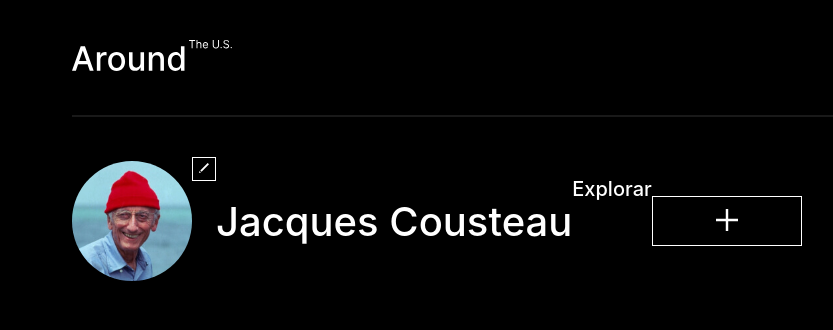
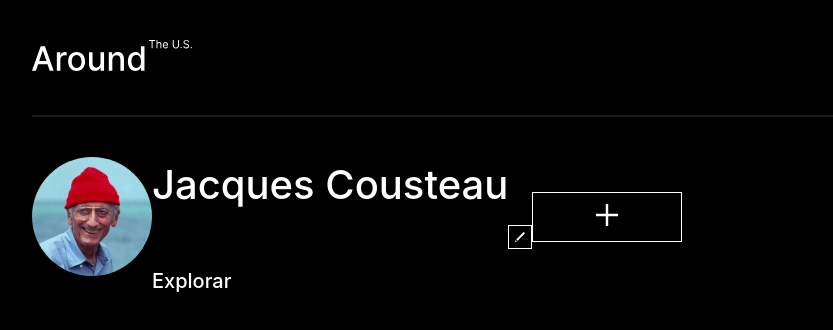
Before and after one commit to gabrieelrossini/web_project_4_ptbr, a plain HTML site: page index.html in a window 1280 px wide. Shown: the whole page, without its empty margins (168-1001 px from the left). Drawn offline with Linux system fonts and the light colour scheme.

Commit message:
voltando a atualizar o header com dimensões mais corretas, além de continuar mexendo no css como um todo

```diff
--- a/index.html
+++ b/index.html
@@ -1,7 +1,7 @@
 <!DOCTYPE html>
 <html lang="pt">
 <head>
-    <meta chart="UTF-8">
+    <meta charset="UTF-8">
     <meta name="viewport" content="width=device-width, initial-scale=1.0">
     <link rel="stylesheet" href="pages/index.css">
     <title>Pelos E.U.A.</title>
@@ -13,18 +13,18 @@
     </header>
     <main class="main">
         <section class="profile">
-            <img class="profile__img" src="./images/img-profile.jpg" src="um senhor de idade, com óculos e vestido de uma touca vermelha, sorrindo">
+            <img class="profile__img" src="./images/img-profile.jpg" alt="um senhor de idade, com óculos e vestido de uma touca vermelha, sorrindo">
             <div class="profile__data">
+                <p class="profile__name">Jacques Cousteau</p>
                 <button class="profile__edit">
                     <img class="profile__pen" src="./images/img-edit.svg" alt="uma caneta que indica o local onde o usuário pode editar o perfil">
                 </button>
-                <div class="form">
-                    <form class="form__container">
-                        <h2 class="form__title"></h2>
-                    </form>
-                </div>
-                <p class="profile__name">Jacques Cousteau</p>
                 <p class="profile__info">Explorar</p>
+            </div>
+            <div class="form">
+                <form class="form__container">
+                    <p class="form__title"></p>
+                </form>
             </div>
             <button class="profile__add">
                 <img class="profile__cross" src="./images/img-add.svg" alt="botão com uma cruz para indicar a possibilidade de adicionar um perfil">
--- a/pages/index.css
+++ b/pages/index.css
@@ -1,10 +1,16 @@
+/**
+ * Definições page
+ */
 
 .page {
     background-color: #000000;
     max-width: 1280px;
     margin: 0 auto;
     justify-content: center;
-    display: grid;
+    display: flex;
+    flex-wrap: wrap;
+    flex-direction: column;
+    align-items: center;
 }
 
 @media screen and (max-width: 480px) {
@@ -13,9 +19,14 @@
     }
 }
 
+/**
+ * Definições header
+ */
+
 .header {
     padding-top: 5vh;
     padding-bottom: 5vh;
+    width: 880px;
 }
 
 .header__img {
@@ -29,14 +40,23 @@
     margin-top: 5vh;
 }
 
+/**
+ * Definições main
+ */
+
 .main {
-    width: 100vh;
+    width: 880px;
 }
 
+/**
+ * Definições profile
+ */
+
 .profile {
+    width: 880px;
+    height: 120px;
     display: flex;
     align-items: center;
-    width: 100%;
 }
 
 .profile__img {
@@ -45,8 +65,10 @@
 }
 
 .profile__data {
-    display: flex;
-    justify-content: flex-end;
+    display: grid;
+    grid-template-columns: repeat(2, auto);
+    grid-template-rows: repeat(2, auto);
+    align-items: end;
 }
 
 .profile__edit {
@@ -54,6 +76,7 @@
     height: 24px;
     background-color: #000000;
     border: solid 1px #ffffff;
+    position: relative;
 }
 
 .profile__name {
@@ -61,6 +84,7 @@
     font-family:'Inter';
     font-weight: 500;
     font-size: 5vh;
+    row: 1;
 }
 
 .profile__info {
@@ -82,6 +106,12 @@
     height: 22px;
 }
 
+/**
+ * Definições
+ */
+
 .form {
     display: none;
+    position: fixed;
+    z-index: 999999;
 }
```
